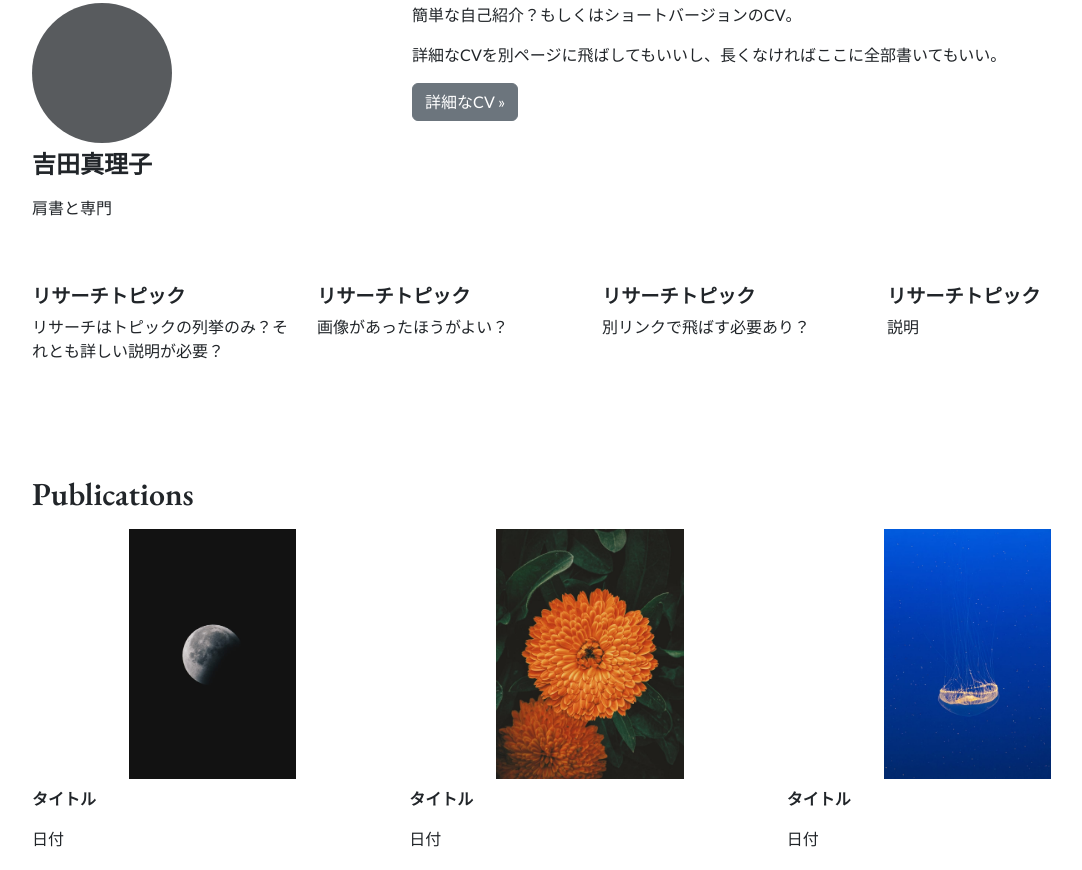
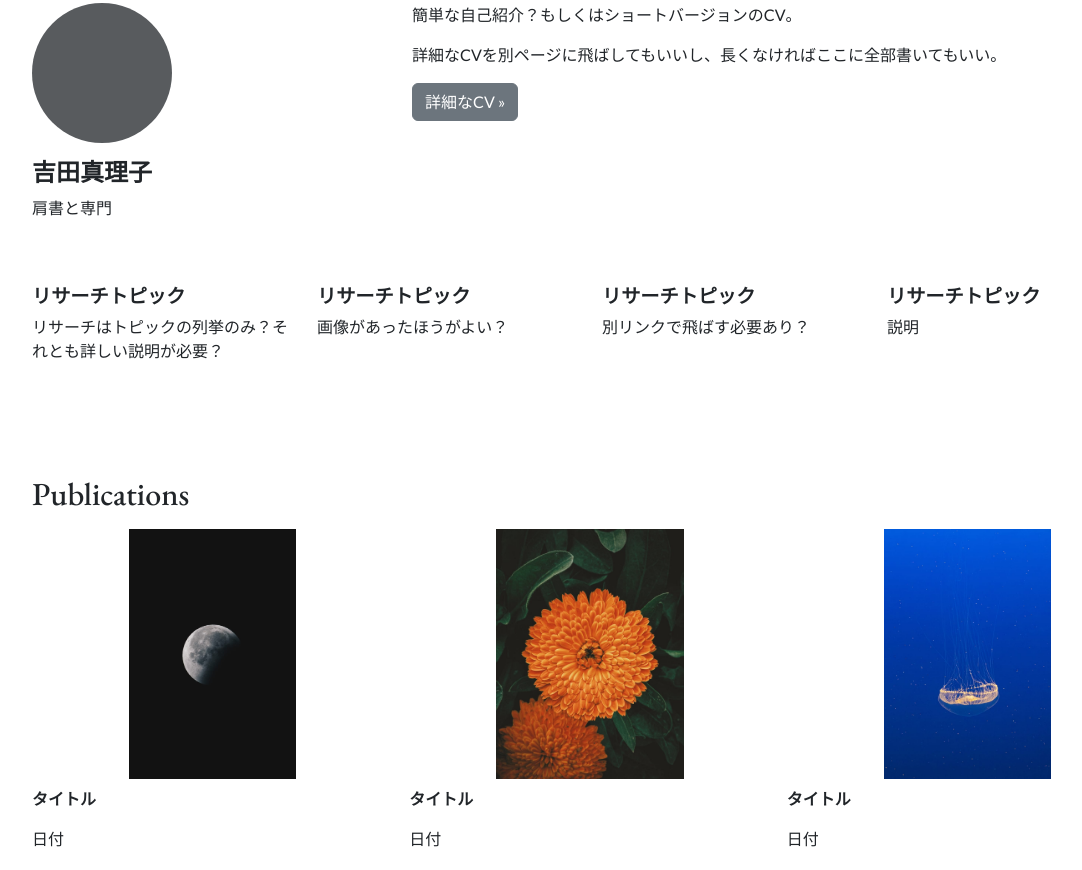
Before and after one commit to knagata-org/marikoyoshida, a plain HTML site: page index.html in a window 1280 px wide. Shown: the part 861-1731 px from the top of the page, without its empty margins (50-1132 px from the left). Drawn offline with nearby package versions, Linux system fonts and the light colour scheme.

Commit message:
minor updates

```diff
--- a/css/main.css
+++ b/css/main.css
@@ -35,15 +35,13 @@ body {
 h1 {
   font-family: var(--serif);
   font-size: 2rem;
-  font-weight: 600;
+  font-weight: 500;
 }
 
 h2 {
   font-family: var(--serif);
   font-size: 1.5rem;
   font-weight: 600;
-  padding-top: 1rem;
-  padding-bottom: 1rem;
 }
 
 h3 {
@@ -204,6 +202,13 @@ p {
   position: absolute;
 }
 
-#carousel-indicators > li {
+.carousel-indicators > li {
   border-radius: 50%;
 }
+
+/* -------------------- */
+/* ----  CONTENTS  ---- */
+/* -------------------- */
+.bio-name{
+  padding-top: 1rem;
+}
--- a/index.html
+++ b/index.html
@@ -118,7 +118,7 @@
         <div class="row  scroll_fade" id="bio">
           <div class="col-md-4">
             <svg class="bd-placeholder-img rounded-circle" width="140" height="140" xmlns="http://www.w3.org/2000/svg" role="img" aria-label="Placeholder" preserveAspectRatio="xMidYMid slice" focusable="false"><title>Placeholder</title><rect width="100%" height="100%" fill="var(--bs-secondary-color)"/></svg>
-            <h2 class="py-2">吉田真理子</h2>
+            <h2 class="bio-name">吉田真理子</h2>
             <p>肩書と専門</p>
           </div>
           <div class="col-md">
```
